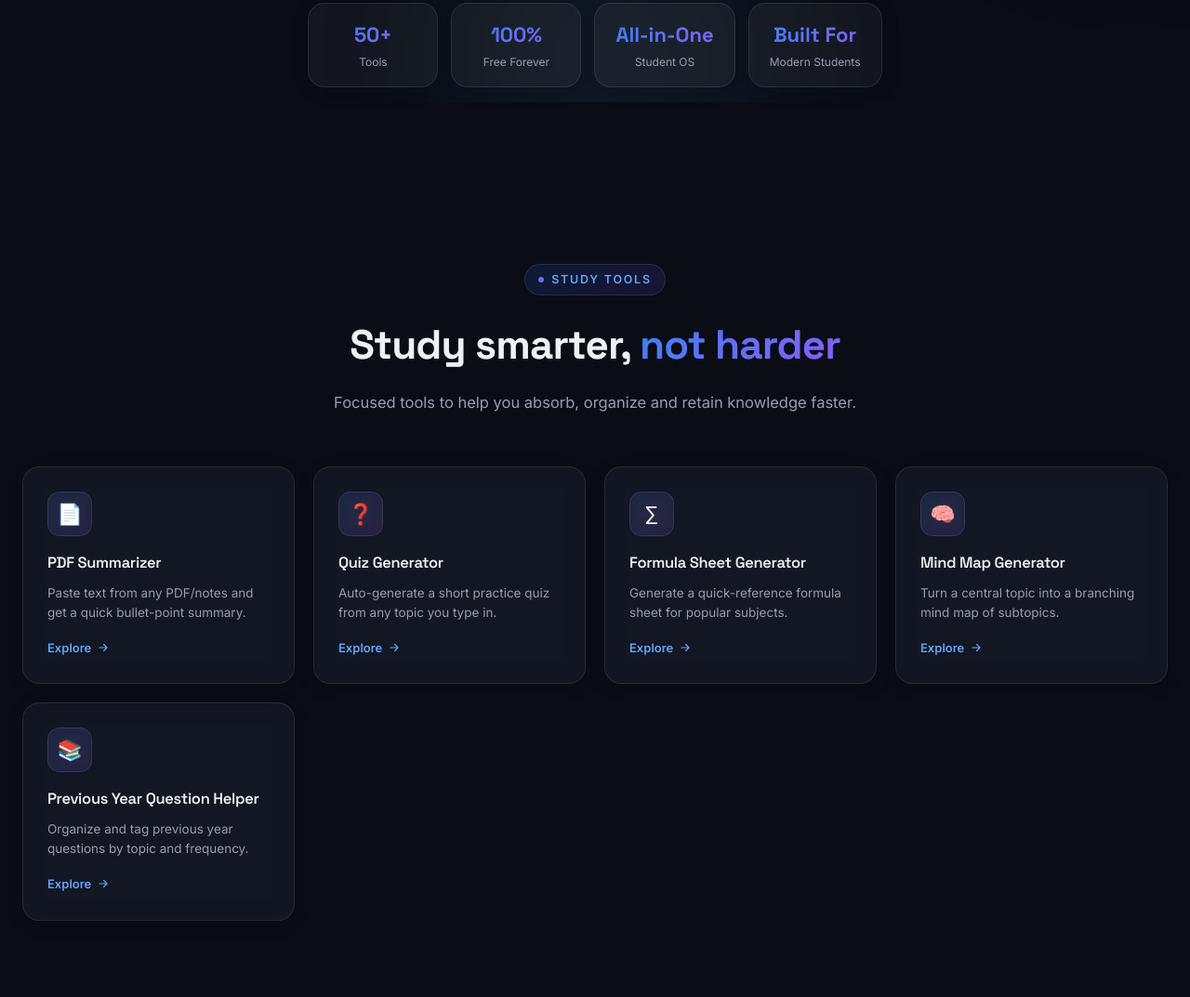
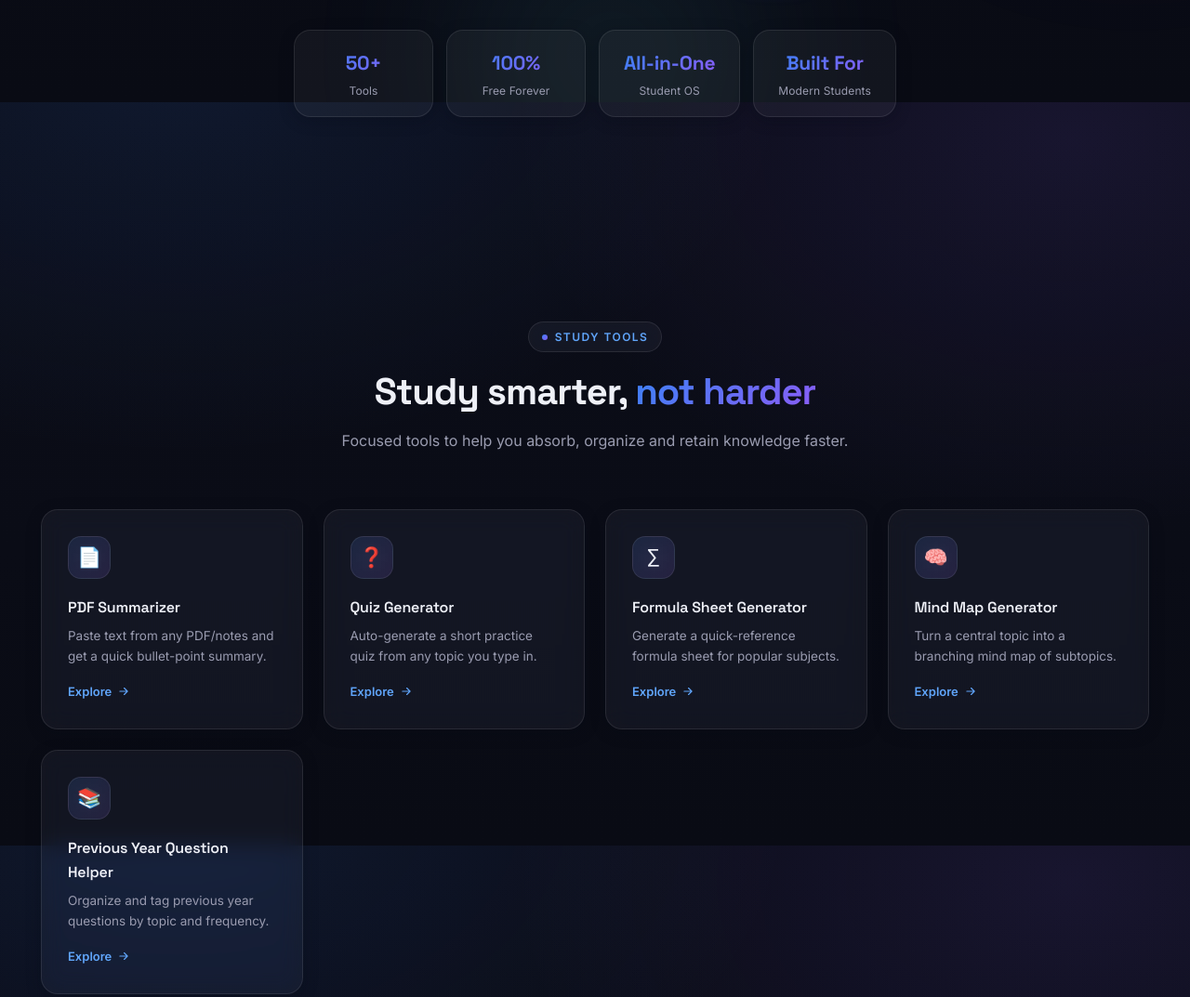
Before and after one commit to 24f2100288-web/1, a plain HTML site: page index.html in a window 1280 px wide. Shown: the part 690-1763 px from the top of the page at 93% size. Drawn offline with Linux system fonts and the light colour scheme.

Commit message:
Premium UI polish: elegant midnight-blue gradient background, neutral scrollbar, refined typography/spacing, softer card hovers — Apple/Linear aesthetic

```diff
--- a/index.html
+++ b/index.html
@@ -86,7 +86,14 @@
 *{margin:0;padding:0;box-sizing:border-box;}
 html{scroll-behavior:smooth;overflow-x:hidden;width:100%;}
 body{
-  background:var(--bg);
+  /* Elegant midnight-blue base with two very soft, static color washes.
+     This exists only to make the frosted-glass cards read as glass —
+     it is intentionally calm, never a light show. */
+  background:
+    radial-gradient(1100px 700px at 15% -5%, rgba(59,130,246,0.10), transparent 60%),
+    radial-gradient(1000px 700px at 90% 5%, rgba(139,92,246,0.10), transparent 60%),
+    linear-gradient(180deg, #0b0d18 0%, #0a0c16 60%, #090b14 100%);
+  background-attachment:fixed;
   color:var(--text);
   font-family:'Inter',-apple-system,BlinkMacSystemFont,'Segoe UI',sans-serif;
   line-height:1.6;
@@ -94,6 +101,7 @@ body{
   width:100%;
   position:relative;
   -webkit-font-smoothing:antialiased;
+  text-rendering:optimizeLegibility;
 }
 h1,h2,h3,h4,.font-display{
   font-family:'Space Grotesk','Inter',sans-serif;
@@ -104,12 +112,14 @@ a{color:inherit;text-decoration:none;}
 button{font-family:inherit;cursor:pointer;border:none;background:none;color:inherit;}
 input,textarea,select{font-family:inherit;color:var(--text);}
 ul{list-style:none;}
-::selection{background:var(--purple);color:#fff;}
-
-/* Scrollbar */
-::-webkit-scrollbar{width:10px;}
-::-webkit-scrollbar-track{background:var(--bg);}
-::-webkit-scrollbar-thumb{background:linear-gradient(var(--blue),var(--purple));border-radius:10px;}
+::selection{background:rgba(139,92,246,0.35);color:#fff;}
+
+/* Scrollbar — neutral and quiet, like macOS/Linear (no gradient) */
+::-webkit-scrollbar{width:9px;}
+::-webkit-scrollbar-track{background:transparent;}
+::-webkit-scrollbar-thumb{background:rgba(255,255,255,0.12);border-radius:10px;border:2px solid transparent;background-clip:padding-box;}
+::-webkit-scrollbar-thumb:hover{background:rgba(255,255,255,0.2);background-clip:padding-box;}
+html{scrollbar-width:thin;scrollbar-color:rgba(255,255,255,0.14) transparent;}
 
 /* Focus visibility for accessibility, kept subtle */
 :focus-visible{outline:2px solid var(--blue-soft);outline-offset:2px;}
@@ -117,29 +127,29 @@ ul{list-style:none;}
 /* ================================================================
    2. LAYOUT UTILITIES
    ================================================================ */
-.container{width:100%;max-width:1280px;margin:0 auto;padding:0 24px;}
-.section{padding:120px 0 60px;position:relative;}
-.section-tight{padding:80px 0;}
-.section-head{max-width:720px;margin:0 auto 56px;text-align:center;}
+.container{width:100%;max-width:1240px;margin:0 auto;padding:0 24px;}
+.section{padding:130px 0 70px;position:relative;}
+.section-tight{padding:90px 0;}
+.section-head{max-width:680px;margin:0 auto 60px;text-align:center;}
 .eyebrow{
   display:inline-flex;align-items:center;gap:8px;
-  font-size:12.5px;font-weight:600;letter-spacing:0.14em;text-transform:uppercase;
+  font-size:12px;font-weight:600;letter-spacing:0.12em;text-transform:uppercase;
   color:var(--blue-soft);
   padding:6px 14px;border-radius:999px;
-  background:var(--grad-soft);
+  background:var(--glass-bg);
   backdrop-filter:var(--glass-blur-1);-webkit-backdrop-filter:var(--glass-blur-1);
   border:1px solid var(--border);
-  margin-bottom:18px;
+  margin-bottom:20px;
 }
 .eyebrow::before{content:'';width:6px;height:6px;border-radius:50%;background:var(--grad);}
-.section-head h2{font-size:clamp(28px,4vw,44px);font-weight:700;margin-bottom:14px;}
-.section-head p{color:var(--text-dim);font-size:16.5px;}
+.section-head h2{font-size:clamp(28px,3.6vw,40px);font-weight:700;line-height:1.15;margin-bottom:16px;letter-spacing:-0.025em;}
+.section-head p{color:var(--text-dim);font-size:16px;line-height:1.65;}
 .gradient-text{
   background:var(--grad);
   -webkit-background-clip:text;background-clip:text;color:transparent;
 }
-.grid{display:grid;gap:20px;}
-.grid-cols{grid-template-columns:repeat(auto-fit,minmax(260px,1fr));}
+.grid{display:grid;gap:22px;}
+.grid-cols{grid-template-columns:repeat(auto-fit,minmax(268px,1fr));}
 .grid-3{grid-template-columns:repeat(3,1fr);}
 .grid-2{grid-template-columns:repeat(2,1fr);}
 
@@ -345,22 +355,22 @@ header#navbar.scrolled .nav-current-section{
 /* ================================================================
    7. HERO SECTION
    ================================================================ */
-.hero{position:relative;padding:150px 0 70px;text-align:center;z-index:1;}
+.hero{position:relative;padding:170px 0 90px;text-align:center;z-index:1;}
 .hero-badge{
-  display:inline-flex;align-items:center;gap:8px;margin-bottom:24px;
-  padding:8px 16px;border-radius:999px;font-size:13px;font-weight:500;
+  display:inline-flex;align-items:center;gap:8px;margin-bottom:28px;
+  padding:7px 16px;border-radius:999px;font-size:12.5px;font-weight:500;
   background:var(--glass);border:1px solid var(--border);color:var(--text-dim);
   backdrop-filter:var(--glass-blur-1);-webkit-backdrop-filter:var(--glass-blur-1);
   animation:fadeUp .6s var(--ease) both;
 }
 .hero-badge b{color:var(--blue-soft);font-weight:600;}
 .hero h1{
-  font-size:clamp(32px,4.6vw,52px);font-weight:700;line-height:1.15;margin-bottom:16px;
+  font-size:clamp(34px,4.8vw,54px);font-weight:700;line-height:1.12;margin-bottom:18px;letter-spacing:-0.03em;
   animation:fadeUp .6s var(--ease) .05s both;
 }
-.hero h1 .line2{display:block;margin-top:4px;background:var(--grad);-webkit-background-clip:text;background-clip:text;color:transparent;}
+.hero h1 .line2{display:block;margin-top:6px;background:var(--grad);-webkit-background-clip:text;background-clip:text;color:transparent;}
 .hero-kicker{
-  font-size:15px;font-weight:600;color:var(--text-dim);letter-spacing:.02em;margin-bottom:10px;
+  font-size:15.5px;font-weight:600;color:var(--text);letter-spacing:.01em;margin-bottom:12px;
   animation:fadeUp .6s var(--ease) .08s both;
 }
 .hero p.tagline{
@@ -407,33 +417,33 @@ header#navbar.scrolled .nav-current-section{
 .search-empty{padding:24px;text-align:center;color:var(--text-faint);font-size:13.5px;}
 
 /* Hero stat row — quiet, static, no bobbing/floating animation */
-.hero-floaters{display:flex;flex-wrap:wrap;justify-content:center;gap:14px;max-width:920px;margin:0 auto;animation:fadeUp .6s var(--ease) .25s both;}
-.floater{padding:16px 22px;border-radius:var(--radius);min-width:140px;}
-.floater .fnum{font-family:'Space Grotesk';font-size:22px;font-weight:700;background:var(--grad);-webkit-background-clip:text;background-clip:text;color:transparent;}
-.floater .flabel{font-size:12px;color:var(--text-dim);margin-top:2px;}
+.hero-floaters{display:flex;flex-wrap:wrap;justify-content:center;gap:14px;max-width:860px;margin:0 auto;animation:fadeUp .6s var(--ease) .25s both;}
+.floater{padding:18px 26px;border-radius:var(--radius);min-width:150px;}
+.floater .fnum{font-family:'Space Grotesk';font-size:21px;font-weight:700;background:var(--grad);-webkit-background-clip:text;background-clip:text;color:transparent;letter-spacing:-0.01em;}
+.floater .flabel{font-size:12px;color:var(--text-dim);margin-top:3px;letter-spacing:.01em;}
 
 /* ================================================================
    8. TOOL CARDS (shared across Study / Productivity / Engineering / AI / Build)
    ================================================================ */
 .tool-card{
-  padding:26px;cursor:pointer;position:relative;overflow:hidden;
-  transition:transform .3s var(--ease), border-color .3s var(--ease), box-shadow .3s var(--ease);
+  padding:28px;cursor:pointer;position:relative;overflow:hidden;
+  transition:transform .35s var(--ease), border-color .35s var(--ease), box-shadow .35s var(--ease), background .35s var(--ease);
 }
 .tool-card::before{
-  content:'';position:absolute;inset:0;opacity:0;background:var(--grad-soft);transition:opacity .3s;
-}
-.tool-card:hover{transform:translateY(-4px);border-color:var(--border-strong);box-shadow:0 16px 40px rgba(59,130,246,0.12);}
-.tool-card:hover::before{opacity:1;}
+  content:'';position:absolute;inset:0;opacity:0;background:var(--grad-soft);transition:opacity .35s;
+}
+.tool-card:hover{transform:translateY(-4px);border-color:var(--border-strong);box-shadow:var(--glass-shadow);}
+.tool-card:hover::before{opacity:.7;}
 .tool-card:active{transform:translateY(-1px);}
 .tool-icon{
-  width:48px;height:48px;border-radius:13px;display:flex;align-items:center;justify-content:center;
-  font-size:22px;background:var(--grad-soft);border:1px solid var(--border);margin-bottom:16px;position:relative;z-index:1;
+  width:46px;height:46px;border-radius:14px;display:flex;align-items:center;justify-content:center;
+  font-size:21px;background:var(--grad-soft);border:1px solid var(--border);margin-bottom:18px;position:relative;z-index:1;
   backdrop-filter:var(--glass-blur-1);-webkit-backdrop-filter:var(--glass-blur-1);
   transition:transform .4s var(--ease);
 }
-.tool-card:hover .tool-icon{transform:scale(1.06);}
-.tool-card h3{font-size:16.5px;font-weight:600;margin-bottom:8px;position:relative;z-index:1;}
-.tool-card p{font-size:13.5px;color:var(--text-dim);position:relative;z-index:1;}
+.tool-card:hover .tool-icon{transform:scale(1.05);}
+.tool-card h3{font-size:16px;font-weight:600;margin-bottom:8px;position:relative;z-index:1;letter-spacing:-0.01em;}
+.tool-card p{font-size:13.5px;color:var(--text-dim);position:relative;z-index:1;line-height:1.6;}
 .tool-card .tc-arrow{
   display:inline-flex;align-items:center;gap:6px;margin-top:16px;position:relative;z-index:1;
   font-size:13px;font-weight:600;color:var(--blue-soft);
```
